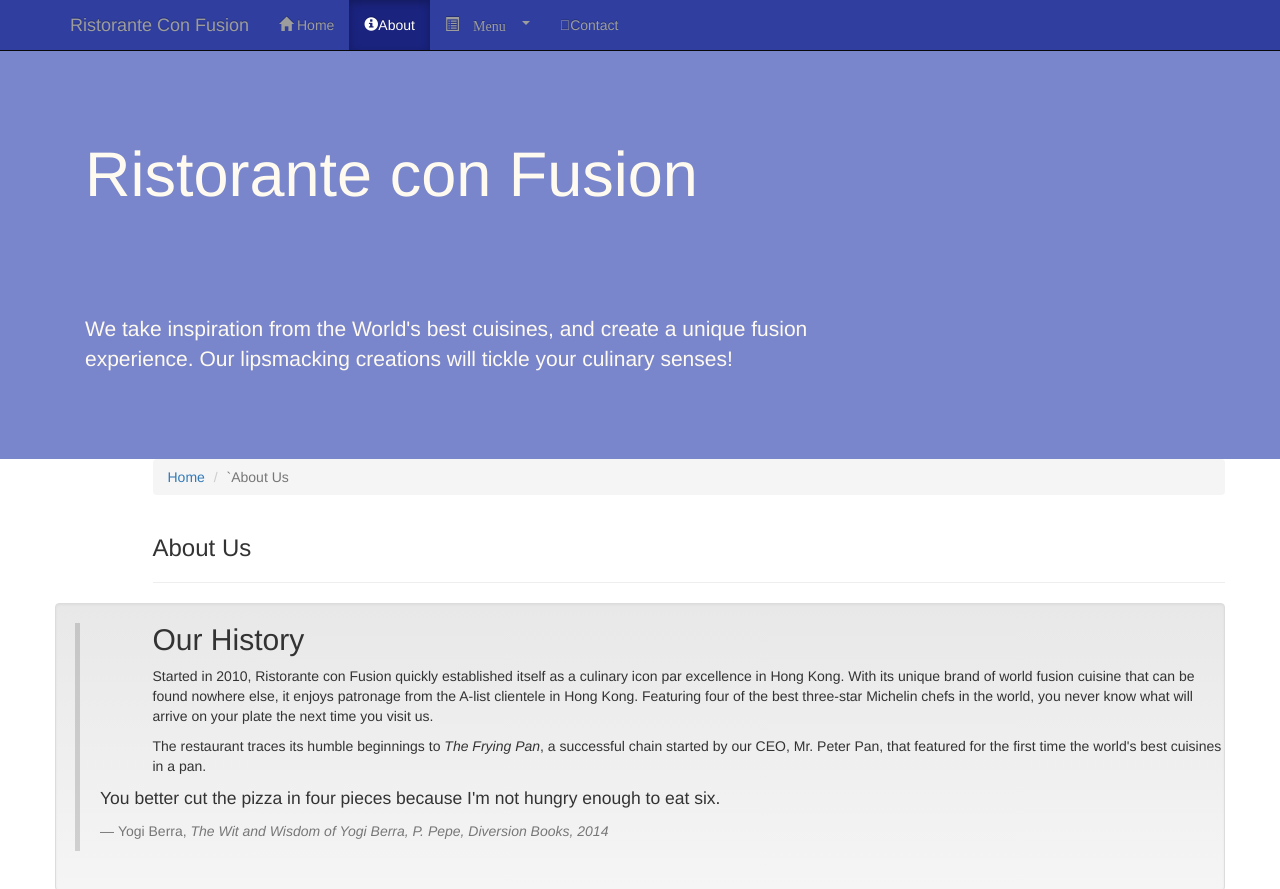
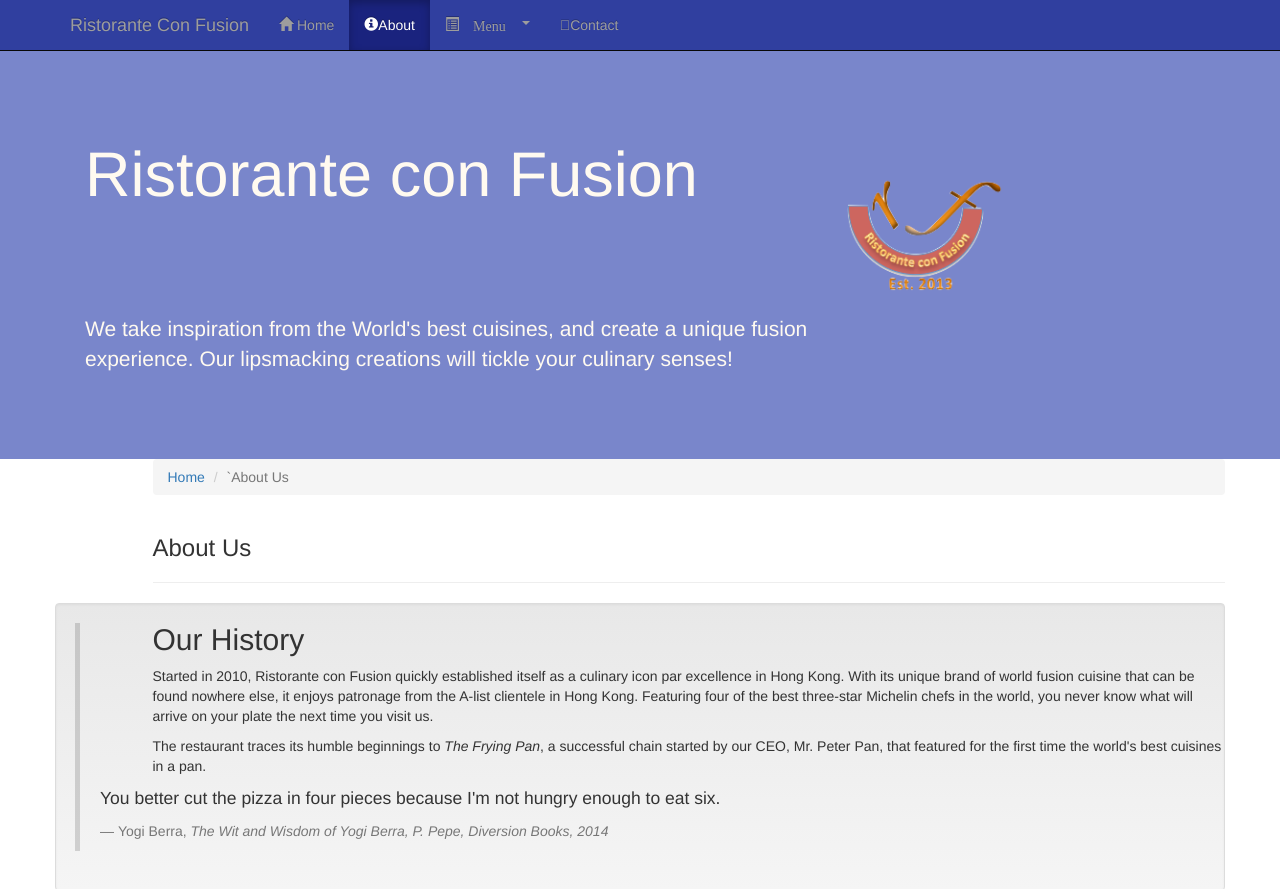
Before and after one commit to CruiseDevice/conFusion, a plain HTML site: page aboutus.html in a window 1280 px wide. Shown: the top 889 px of the page. Drawn offline with nearby package versions, Linux system fonts and the light colour scheme.

Commit message:
Add restaurant logo

```diff
--- a/aboutus.html
+++ b/aboutus.html
@@ -72,7 +72,9 @@
                     <p style="padding:40px;"></p>
                     <p>We take inspiration from the World's best cuisines, and create a unique fusion experience. Our lipsmacking creations will tickle your culinary senses!</p>
                 </div>
-                <div class="col-xs-12 col-sm-4">
+                <div class="col-xs-12 col-sm-2">
+                    <p style="padding:20px;"></p>
+                    <img src="img/logo.png" class="img-responsive">
                 </div>
             </div>
         </div>
```
Also changed, not shown: contactus.html (+3 -1 lines).
